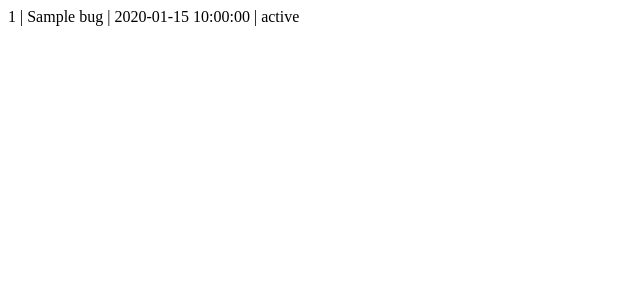
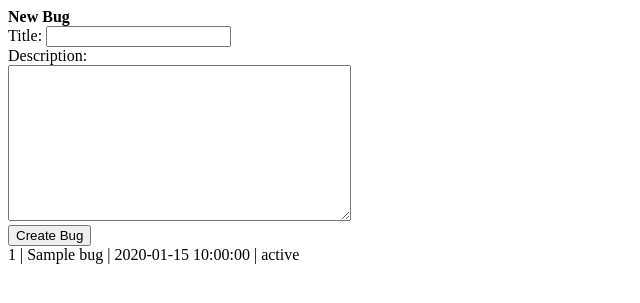
Before and after one commit to sdj2/minibug, a CodeIgniter app: page / in a window 1280 px wide. Shown: the top 303 px of the page, without its empty margins (0-640 px from the left). Run offline with CodeIgniter, Linux system fonts and the light colour scheme; tables that the repository leaves empty hold one stand-in row (values such as "Sample post").

Commit message:
more views; view templating

```diff
--- a/application/config/autoload.php
+++ b/application/config/autoload.php
@@ -64,7 +64,7 @@ $autoload['libraries'] = array();
 |	$autoload['helper'] = array('url', 'file');
 */
 
-$autoload['helper'] = array();
+$autoload['helper'] = array('form');
 
 
 /*
--- a/application/controllers/main.php
+++ b/application/controllers/main.php
@@ -5,8 +5,25 @@ class Main extends CI_Controller {
 	public function index()
 	{
 		$this->load->model('Minibug_Model');
-		$view_params = array();
-		$view_params['bug_list'] = $this->Minibug_Model->getBugList();
-		$this->load->view('main',$view_params);
+
+		$bug_list = $this->Minibug_Model->getBugList();
+//		$bug_status_list = $this->Minibug_Model->getBugStatuses();
+
+		$view_bug_list = array( 'name' => 'bug_list' );
+		$view_bug_list['params']['bug_list'] = $bug_list;
+
+		$view_new_bug = array( 'name' => 'create_bug' );
+//		$view_new_bug['params']['bug_status_list'] = $bug_status_list;
+
+		$this->render_views( array( $view_new_bug, $view_bug_list ));
+
+	}
+
+	private function render_views($views) {
+		$this->load->view('header');
+		foreach($views as $view) {
+			$this->load->view($view['name'], isset($view['params']) ? $view['params'] : array());
+		}
+		$this->load->view('footer');
 	}
 }
--- a/application/models/minibug_model.php
+++ b/application/models/minibug_model.php
@@ -15,6 +15,16 @@ class Minibug_Model extends CI_Model {
 		return array ( $stub );
 	}
 
+	function getBugStatuses() {
+		$sql_get_bug_statuses = "select status from bug_status";
+		$query_get_bug_statuses = $this->db->query($sql_get_bug_statuses);
+		$status_list = array();
+		foreach( $query_get_bug_statuses->result() as $row ) {
+			$status_list[] = $row->status;
+		}
+		return $status_list;
+	}
+
 	function getBugList($order_by='created') {
 		// validate order by param cheaply
 		if ( array_search($order_by,array('created','name','status')) === FALSE) {
--- a/application/views/main.php
+++ b/application/views/bug_list.php
@@ -1,10 +1,3 @@
-<!DOCTYPE html>
-<html lang="en">
-<head>
-	<title>MiniBug</title>
-</head>
-<body>
-
 <div id="bug_list">
 	<?php if ($bug_list): ?>
 		<?php foreach ($bug_list as $bug):?>
@@ -17,5 +10,3 @@
 	<?php endif; ?>
 
 </div>
-</body>
-</html>
--- /dev/null
+++ b/application/views/create_bug.php
@@ -0,0 +1,18 @@
+<div id="create_bug">
+<div id="create_bug_label"><strong>New Bug</strong></div>
+<?php echo form_open('create'); ?>
+<div id="create_bug_title">
+	<?php echo form_label("Title: ",'bug_title'); ?>
+	<?php echo form_input('bug_title'); ?>
+</div>
+<!--Status: echo form_dropdown('bug_status',$bug_status_list); -->
+<div id="create_bug_description">
+	<?php echo form_label("Description: ",'bug_description'); ?>
+	<br>
+	<?php echo form_textarea('bug_description'); ?>
+</div>
+<div id="create_bug_controls">
+	<?php echo form_submit("submit_create_bug","Create Bug"); ?>
+</div>
+<?php echo form_close(); ?>
+</div>
--- /dev/null
+++ b/application/views/footer.php
@@ -0,0 +1,2 @@
+</body>
+</html>
--- /dev/null
+++ b/application/views/header.php
@@ -0,0 +1,5 @@
+<!DOCTYPE html>
+<html lang="en">
+<head>
+        <title>MiniBug <?php echo isset($title) ? ' - '.$title : '';?></title>
+</head>
```
Also changed, not shown: application/views/bug_history.php (added, +12 -0 lines), application/views/edit_bug.php (added, +21 -0 lines).
